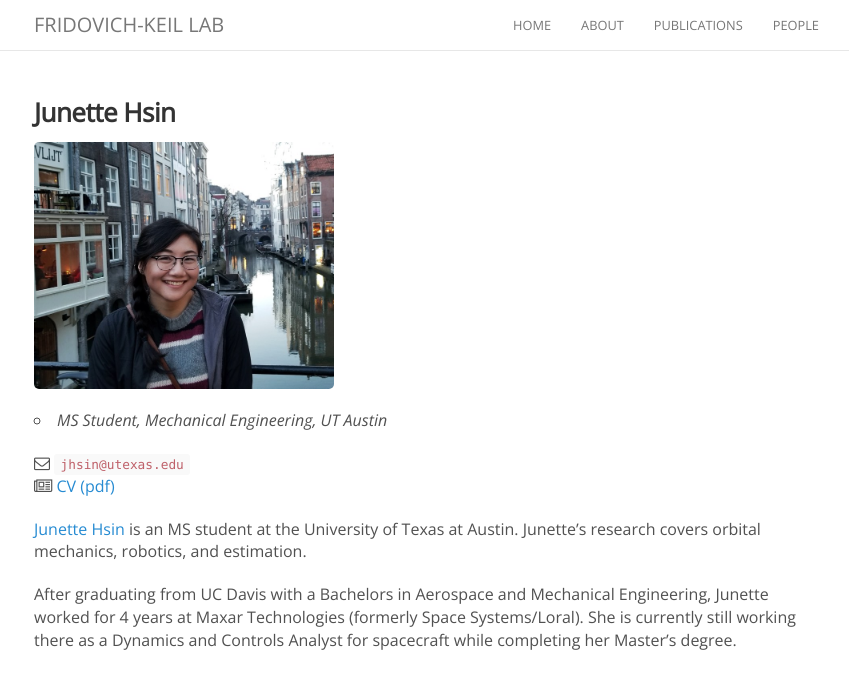
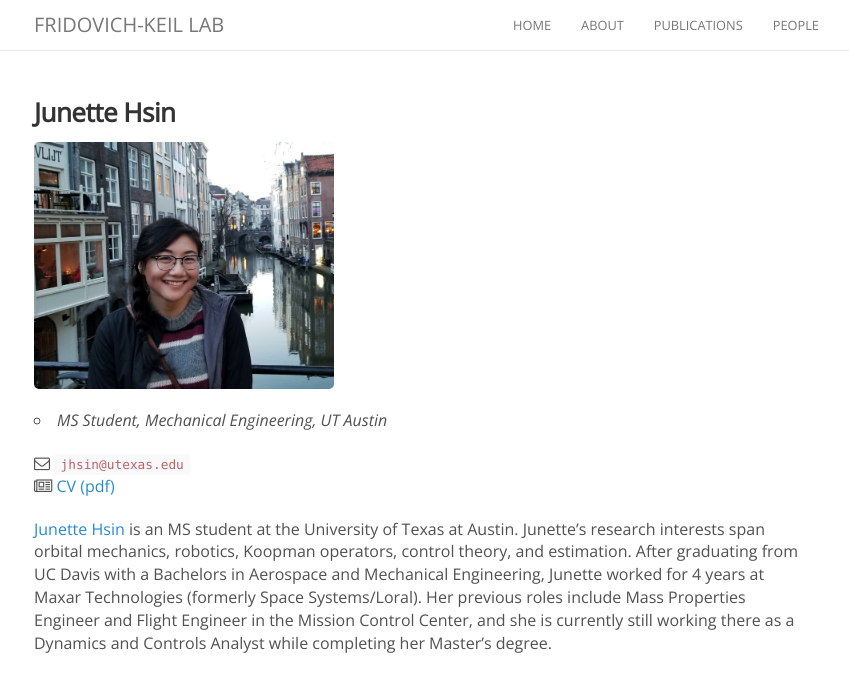
Before and after one commit to KordingLab/KordingLab.github.io, a Jekyll site: the page built from _people/junette-hsin.md, in a window 1280 px wide. Shown: the top 692 px of the page, without its empty margins (221-1070 px from the left). Built offline with Jekyll 4.4.1, drawn with Linux system fonts in a browser that asks for light colours; nearby versions of some CDN libraries; comment, search, counter and statistics services are not loaded.

Commit message:
updated roles in bio

```diff
--- a/_people/junette-hsin.md
+++ b/_people/junette-hsin.md
@@ -16,6 +16,4 @@
 2501 Wichita St,
 Austin, TX 78712 -->
 
-[Junette Hsin](https://www.linkedin.com/in/junette-hsin/) is an MS student at the University of Texas at Austin. Junette's research covers orbital mechanics, robotics, and estimation.
-
-After graduating from UC Davis with a Bachelors in Aerospace and Mechanical Engineering, Junette worked for 4 years at Maxar Technologies (formerly Space Systems/Loral). She is currently still working there as a Dynamics and Controls Analyst for spacecraft while completing her Master's degree.
+[Junette Hsin](https://www.linkedin.com/in/junette-hsin/) is an MS student at the University of Texas at Austin. Junette's research interests span orbital mechanics, robotics, Koopman operators, control theory, and estimation. After graduating from UC Davis with a Bachelors in Aerospace and Mechanical Engineering, Junette worked for 4 years at Maxar Technologies (formerly Space Systems/Loral). Her previous roles include Mass Properties Engineer and Flight Engineer in the Mission Control Center, and she is currently still working there as a Dynamics and Controls Analyst while completing her Master's degree.
```
